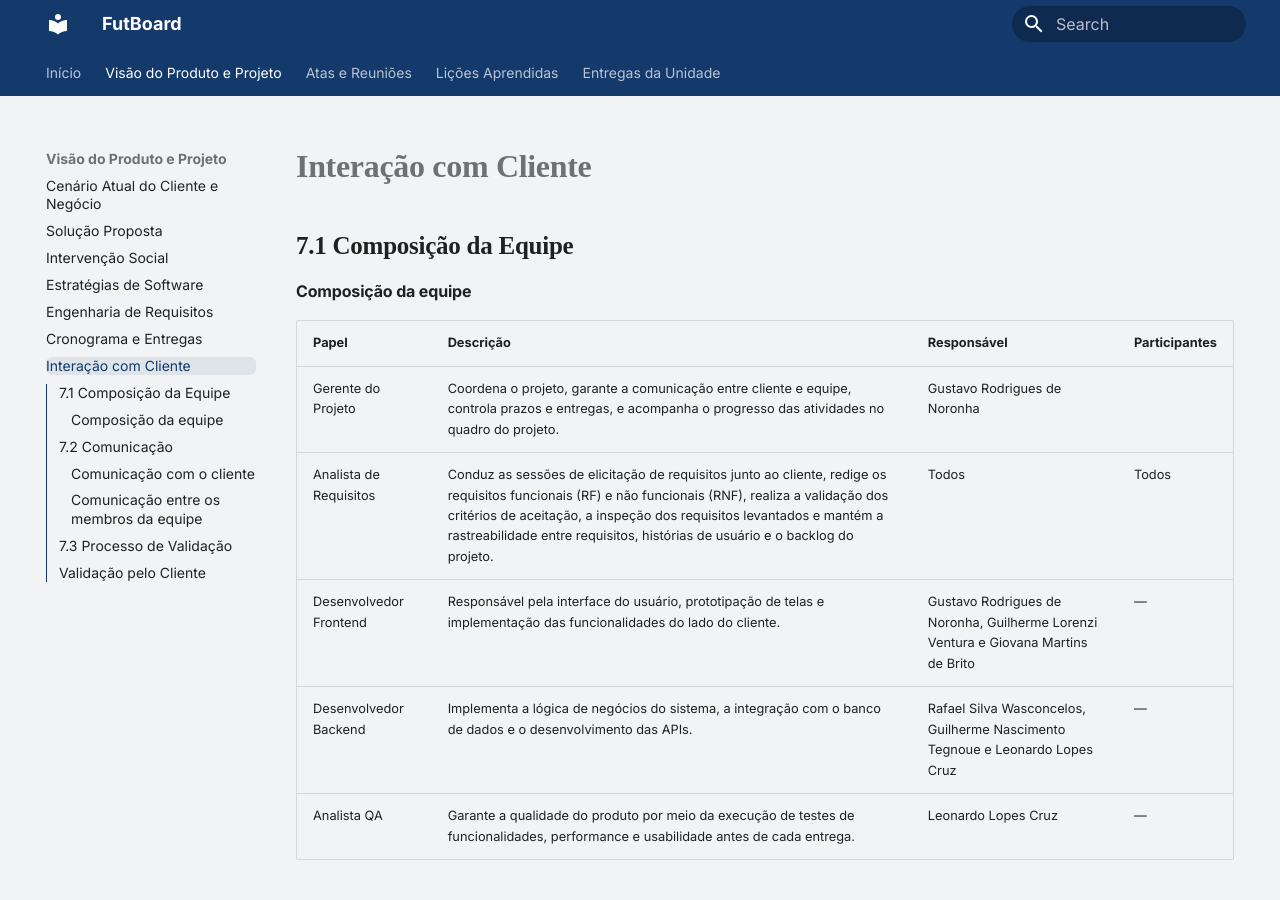
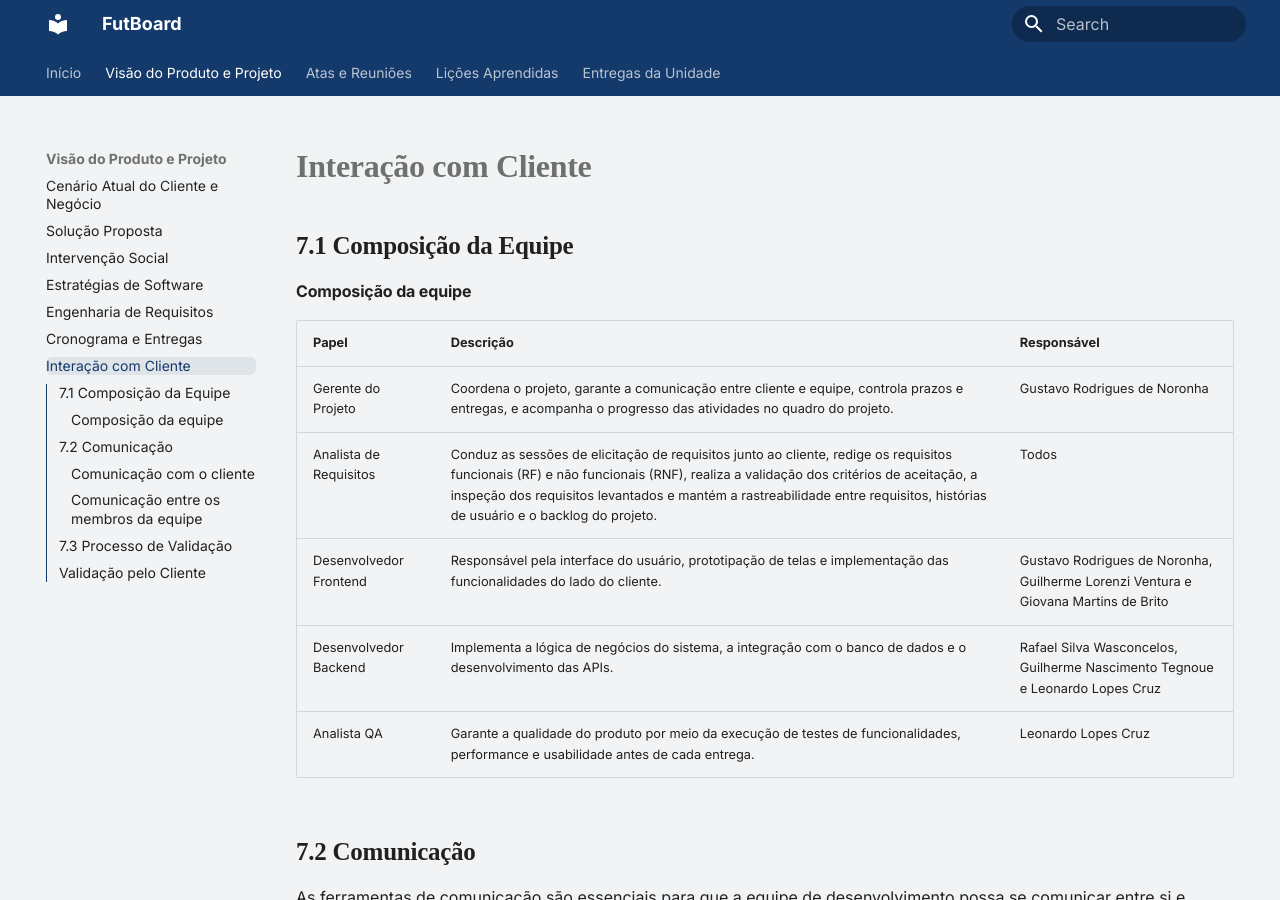
Before and after one commit to mdsreq-fga-unb/REQ-2026.2-T01-FutBoard, an MkDocs documentation site: the page built from docs/visao-produto/interacao-equipe-cliente.md, in a window 1280 px wide and 900 px high. Built offline with MkDocs 1.6.1 and Material for MkDocs 9.7.7, drawn with Linux system fonts in a browser that asks for light colours.

```diff
--- a/docs/visao-produto/interacao-equipe-cliente.md
+++ b/docs/visao-produto/interacao-equipe-cliente.md
@@ -2,13 +2,13 @@
 
 #### Composição da equipe
 
-| Papel | Descrição | Responsável | Participantes |
-|---|---|---|---|
-| Gerente do Projeto | Coordena o projeto, garante a comunicação entre cliente e equipe, controla prazos e entregas, e acompanha o progresso das atividades no quadro do projeto. | Gustavo Rodrigues de Noronha |  |
-| Analista de Requisitos | Conduz as sessões de elicitação de requisitos junto ao cliente, redige os requisitos funcionais (RF) e não funcionais (RNF), realiza a validação dos critérios de aceitação, a inspeção dos requisitos levantados e mantém a rastreabilidade entre requisitos, histórias de usuário e o backlog do projeto. | Todos | Todos |
-| Desenvolvedor Frontend | Responsável pela interface do usuário, prototipação de telas e implementação das funcionalidades do lado do cliente. | Gustavo Rodrigues de Noronha, Guilherme Lorenzi Ventura e Giovana Martins de Brito | — |
-| Desenvolvedor Backend | Implementa a lógica de negócios do sistema, a integração com o banco de dados e o desenvolvimento das APIs. | Rafael Silva Wasconcelos, Guilherme Nascimento Tegnoue e Leonardo Lopes Cruz | — |
-| Analista QA | Garante a qualidade do produto por meio da execução de testes de funcionalidades, performance e usabilidade antes de cada entrega. | Leonardo Lopes Cruz | — |
+| Papel | Descrição | Responsável |
+|---|---|---|
+| Gerente do Projeto | Coordena o projeto, garante a comunicação entre cliente e equipe, controla prazos e entregas, e acompanha o progresso das atividades no quadro do projeto. | Gustavo Rodrigues de Noronha |
+| Analista de Requisitos | Conduz as sessões de elicitação de requisitos junto ao cliente, redige os requisitos funcionais (RF) e não funcionais (RNF), realiza a validação dos critérios de aceitação, a inspeção dos requisitos levantados e mantém a rastreabilidade entre requisitos, histórias de usuário e o backlog do projeto. | Todos |
+| Desenvolvedor Frontend | Responsável pela interface do usuário, prototipação de telas e implementação das funcionalidades do lado do cliente. | Gustavo Rodrigues de Noronha, Guilherme Lorenzi Ventura e Giovana Martins de Brito |
+| Desenvolvedor Backend | Implementa a lógica de negócios do sistema, a integração com o banco de dados e o desenvolvimento das APIs. | Rafael Silva Wasconcelos, Guilherme Nascimento Tegnoue e Leonardo Lopes Cruz |
+| Analista QA | Garante a qualidade do produto por meio da execução de testes de funcionalidades, performance e usabilidade antes de cada entrega. | Leonardo Lopes Cruz |
 
 ## 7.2 Comunicação
 
```
Also changed, not shown: docs/index.md (+1 -1 lines).
